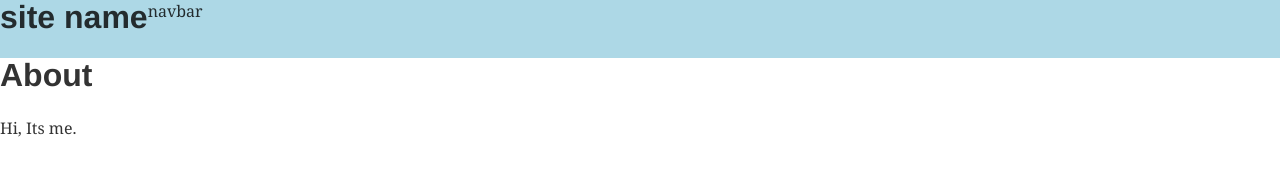
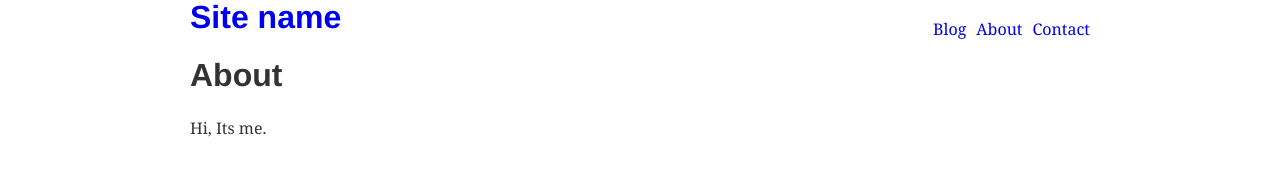
Before and after one commit to ulayab/ulayab.github.io, a Gatsby site: page /about in a window 1280 px wide. Built offline with nearby package versions, Linux system fonts and the light colour scheme; Gatsby itself is replaced by a stand-in of ours.

Commit message:
feat: extract navbar comp

```diff
--- a/src/components/layout.js
+++ b/src/components/layout.js
@@ -1,13 +1,23 @@
 import React from "react"
+import styled from "styled-components"
+import Navbar from "./navbar"
 
 export default function Layout({children}) {
     return(
-        <div>
-            <div className="navbar" style={{ backgroundColor: 'lightblue', display: 'flex'}}>
-                <h1>site name</h1>
-                <p>navbar</p>
+        <Wrapper>
+            <div className="navbar">
+                <Navbar />
             </div>
-            {children}
-        </div>
+            <div className="center-content">
+                {children}
+            </div>
+        </Wrapper>
     )
 }
+
+const Wrapper = styled.div`
+    & > .center-content {
+        max-width: 900px;
+        margin: 0 auto;
+    }
+`
--- /dev/null
+++ b/src/components/navbar.js
@@ -0,0 +1,36 @@
+import React from "react"
+import styled from "styled-components"
+import {Link} from "gatsby"
+
+export default function Navbar() {
+    return (
+        <Wrapper>
+            <NavItem to="/">
+                <h1>Site name</h1>
+            </NavItem>
+            <div className="padding" />
+            <NavItem to="/">Blog</NavItem>
+            <NavItem to="/about">About</NavItem>
+            <NavItem to="/contact">Contact</NavItem>
+        </Wrapper>
+    )
+}
+
+const Wrapper = styled.div`
+    display: flex;
+    align-items: center;
+    max-width: 900px;
+    margin: 0 auto;
+    & > h1 {}
+    & > .padding{
+        flex: 1;
+    }
+`
+
+const NavItem = styled(Link)`
+    margin-left: 10px;
+    text-decoration: none;
+    :first-child {
+        margin: 0;
+    }
+`
```
